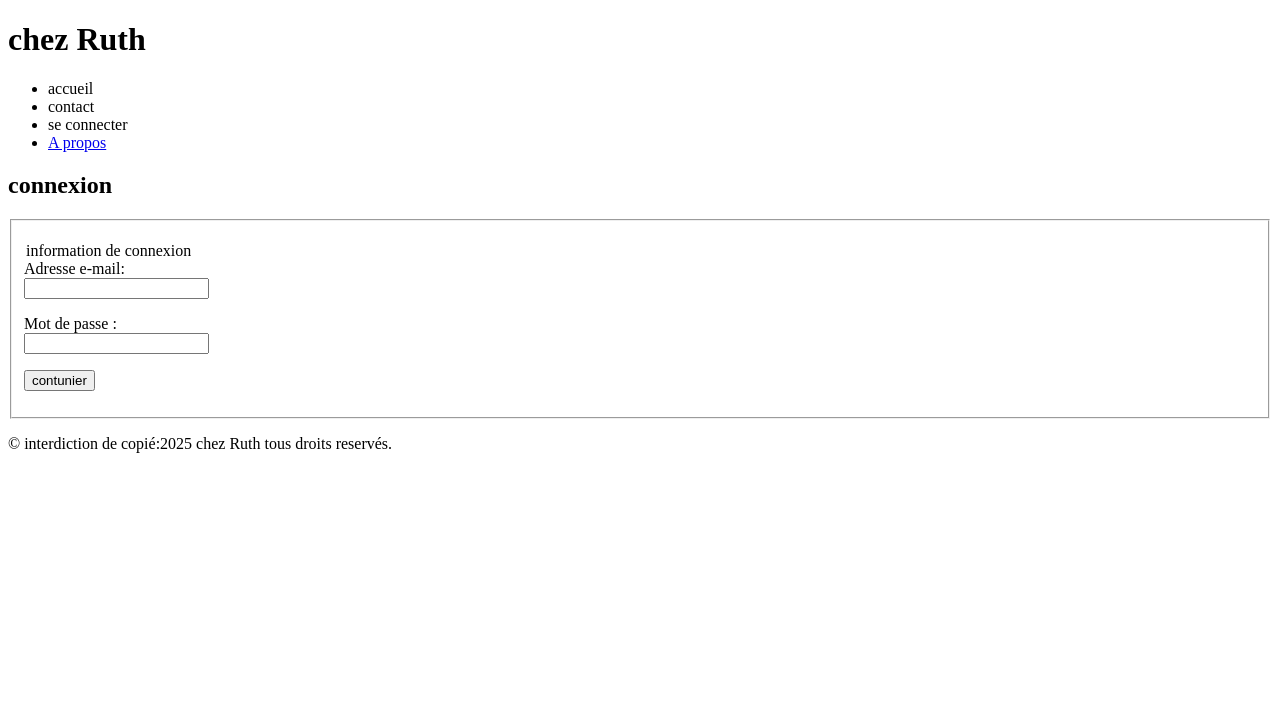
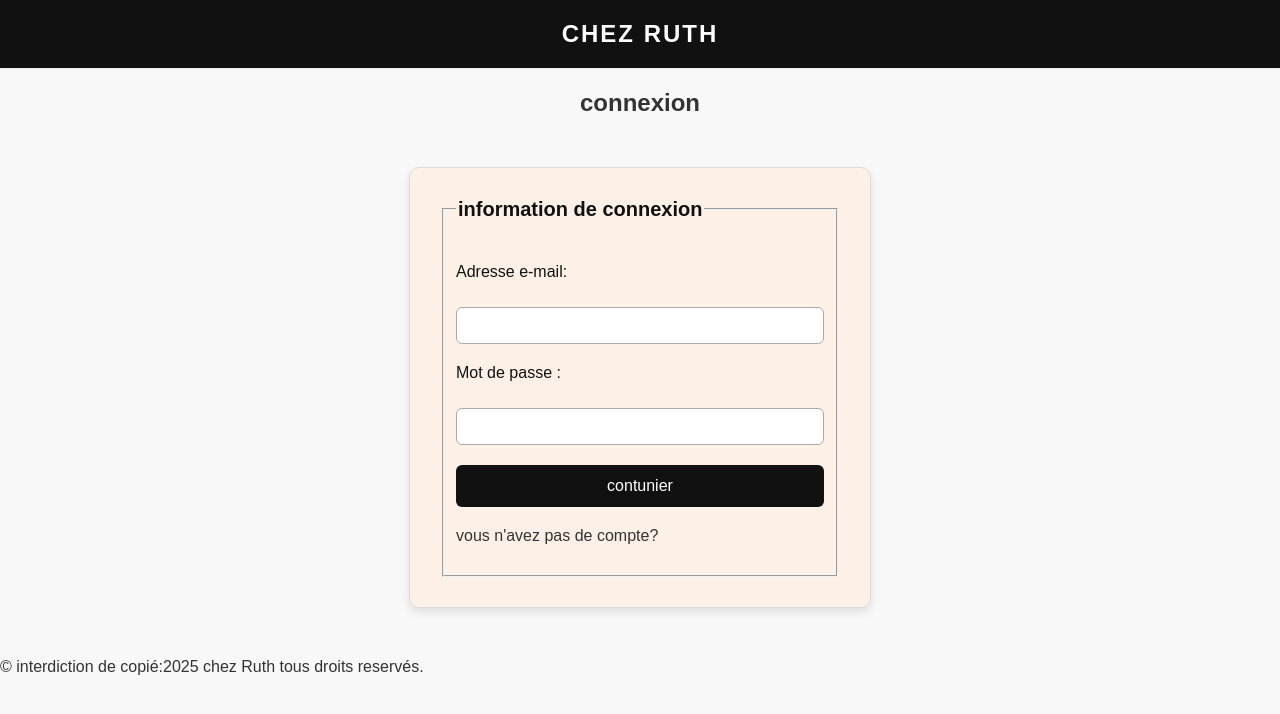
Before and after one commit to loela0330/projet-chez-ruth, a plain HTML site: page connexion.html in a window 1280 px wide. Drawn offline with Linux system fonts and the light colour scheme.

Commit message:
style du formulaire de connexion,ajout d'un header simple cohérent avec le theme et ajout d'un background-color sur la section "welcom" sur la page d'acceuil.

```diff
--- a/connexion.html
+++ b/connexion.html
@@ -3,26 +3,19 @@
 <head>
     <meta charset="UTF-8">
     <meta name="viewport" content="width=device-width, initial-scale=1.0">
+    <link rel="stylesheet" href="style.css">
     <title>chez RUTH - Boutique en ligne</title>
 </head>
 <body>
-    <header>
-      <h1>chez Ruth</h1>
-      <nav>
-        <ul>
-          <li>accueil</li>
-          <li>contact</li>
-          <li>se connecter</li>
-          <li><a href="connexion.html">A propos</a></li>
-        </ul>
-      </nav>
+    <header class="header-connexion">
+      <h1><a href="index.html">CHEZ RUTH</a></h1>
     </header>
     <main>
         <h2>connexion</h2>
         <form action="" method="post">
             <fieldset>
+                <legend>information de connexion</legend>
                 <p>
-                    <legend>information de connexion</legend>
                     <label for="email">Adresse e-mail:</label><br>
                     <input type="email" id="email" name="email" required/>
                 </p>
@@ -33,8 +26,10 @@
                 <p>
                     <button type="submit">contunier</button>
                 </p>
+                <p>vous n'avez pas de compte?</p>
             </fieldset>
         </form>
+
     </main>
     <footer>
       <p>&copy interdiction de copié:2025 chez Ruth tous droits reservés.</p>
--- a/style.css
+++ b/style.css
@@ -1,3 +1,4 @@
+/* debut de la mis en forme de la page d'acceuil*/
 body{
     font-family: Arial, Helvetica, sans-serif;
     margin: 0;
@@ -52,23 +53,17 @@ header{
     font-weight: bold;
     font-size: 0.9rem;
 }
-/*.articles{
-    display: flex;
-    justify-content: flex-start;
-    gap: 16px;
-    flex-wrap: wrap;
-
-}
-.articles img{
-     width: 120px;
-    height: 160px;
-}*/
 .welcom{
     display: flex;
     align-items: center;
     justify-content: space-between;
     padding: 40px;
     gap: 30px;
+    background-color: #fdf1e7;
+    padding: 40px;
+    border-radius: 10px;
+    margin:  auto;
+    max-width: 1180px;
 }
 .welcom img{
     width: 500px;
@@ -106,8 +101,8 @@ header{
     overflow-x: hidden;
 }
 .articles img{
-    width: 200px;
-    height: 180px;
+    width: 100%;
+    height: auto;
     border-radius: 10px;
     display: flex;
     gap: 20px;
@@ -117,8 +112,72 @@ header{
 .articles button :hover{
     background-color: maroon;
 }
+/* fin de la mis en forme de la page d'acceuil*/
 
-.article img {
+.header-connexion{
+    text-align: center;
+    padding: 20px 0;
+    background-color: #111;
+
+    border-bottom: 1px solid #eee;
+}
+.header-connexion a {
+    text-decoration: none;
+    font-size: 24px;
+    color:white;
+}
+.header-connexion h1{
+    margin:0;
+    font-size: 24px;
+    letter-spacing: 2px;
+    text-transform: uppercase;
+    color: white;
+}
+form{
+    max-width: 400px;
+    margin: 50px auto;
+    padding: 30px;
+    background-color: #fdf1e7;
+    border: 1px solid #ddd;
+    border-radius: 10px;
+    box-shadow: 0 4px 10px rgb(0, 0,0,0.1);
+}
+legend{
+    font-size: 20px;
+    font-weight: bold;
+    color: #111;
+    margin-bottom: 20px;
+}
+form p{
+    margin-bottom: 20px;
+}
+label {
+    display: block;
+    margin-bottom: 8px;
+    color: #111;
+    font-weight: 500;
+}
+input[type="email"],input[type="password"]{
     width: 100%;
-    height: auto;
+    padding: 10px;
+    border: 1px solid #aaa;
+    border-radius: 6px;
+    box-sizing: border-box;
 }
+button[type="submit"]{
+    width: 100%;
+    padding:12px;
+    background-color: #111;
+    color:#fff;
+    border: none;
+    border-radius: 6px;
+    font-size: 16px;
+    cursor: pointer;
+    transition: background-color 0.3s ease;
+}
+button [type="submit"]{
+    background-color: #333;
+}
+h2{
+    text-align: center;
+}
```
Also changed, not shown: index.html (+2 -2 lines).
